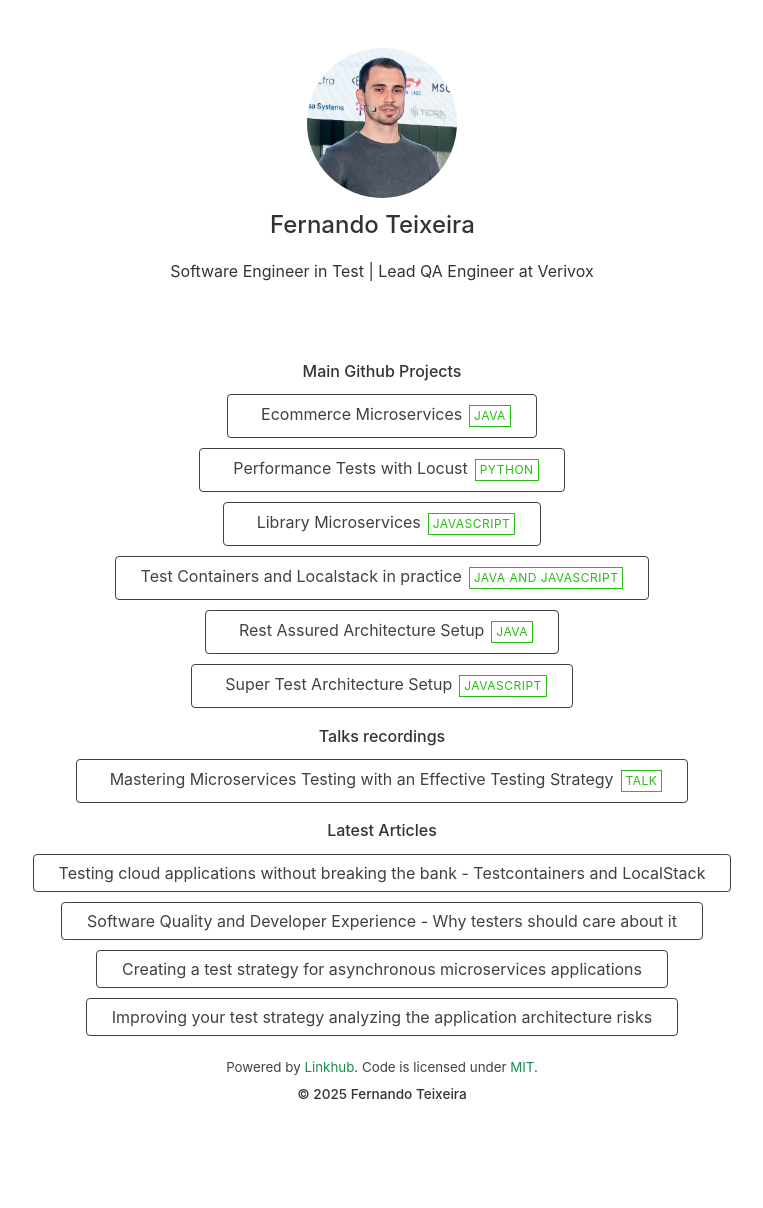
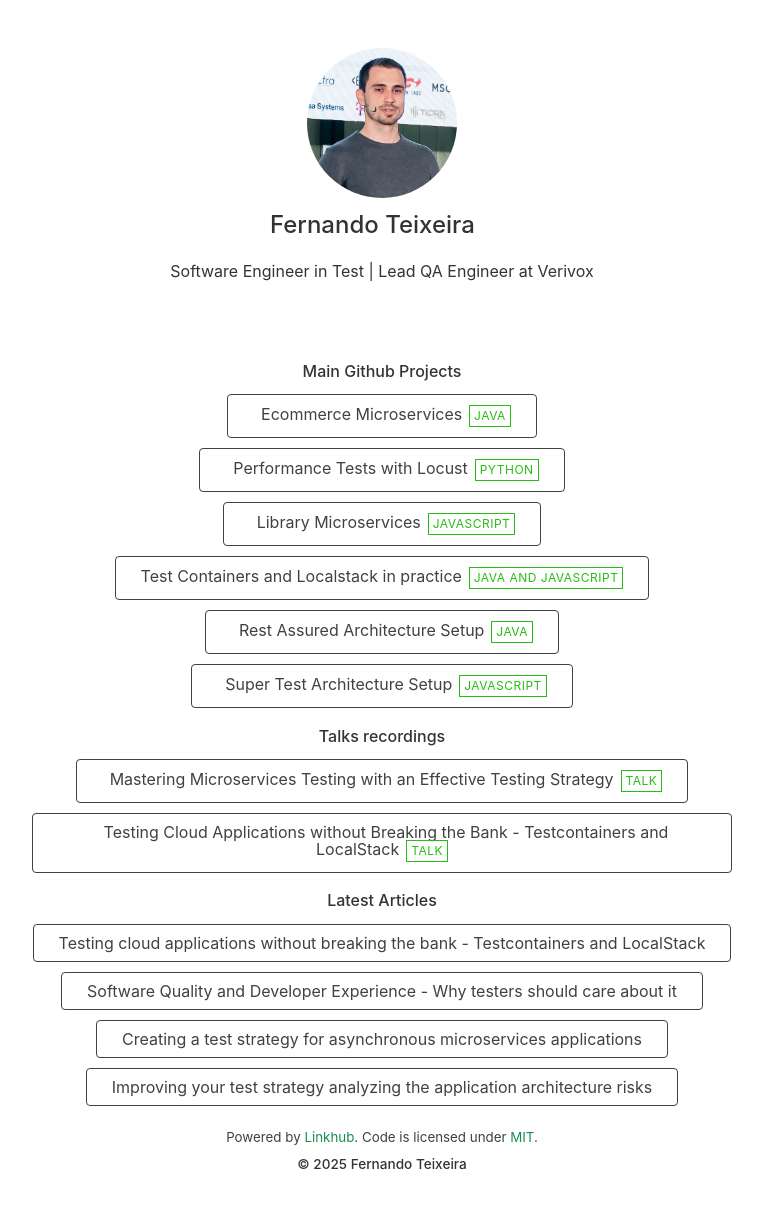
Before and after one commit to teixeira-fernando/teixeira-fernando.github.io, a Jekyll site: the page built from index.html, in a window 1280 px wide. Shown: the whole page, without its empty margins (258-1021 px from the left). Built offline with Jekyll 4.4.1, drawn with Linux system fonts in a browser that asks for light colours; nearby versions of some CDN libraries; before the commit the page ends 1138 px from its top, so only the background shows below that.

Commit message:
updated the links from my blog

```diff
--- a/_data/links.yml
+++ b/_data/links.yml
@@ -32,7 +32,12 @@
 - category: Talks recordings
   items:
     - title: Mastering Microservices Testing with an Effective Testing Strategy
-      url: https://www.youtube.com/watch?v=ua8v0n2jltU&t=4s&ab_channel=StowarzyszenieJako%C5%9BciSystem%C3%B3wInformatycznych%28PolishTestingBoard%29
+      url: https://www.youtube.com/watch?v=ua8v0n2jltU
+      icon: logos:youtube-icon
+      tag: Talk
+
+    - title: Testing Cloud Applications without Breaking the Bank - Testcontainers and LocalStack
+      url: https://www.youtube.com/watch?v=SRZeK9D6fDg
       icon: logos:youtube-icon
       tag: Talk
 
```
